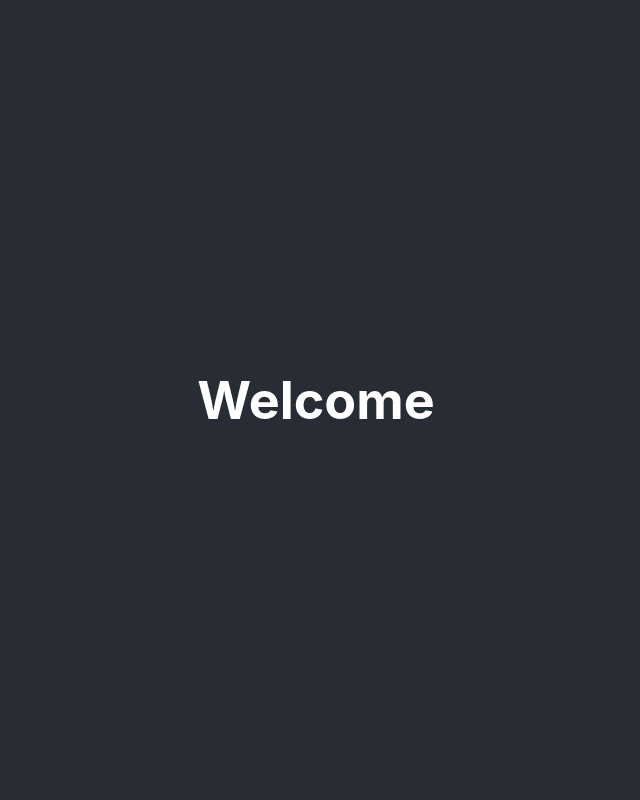
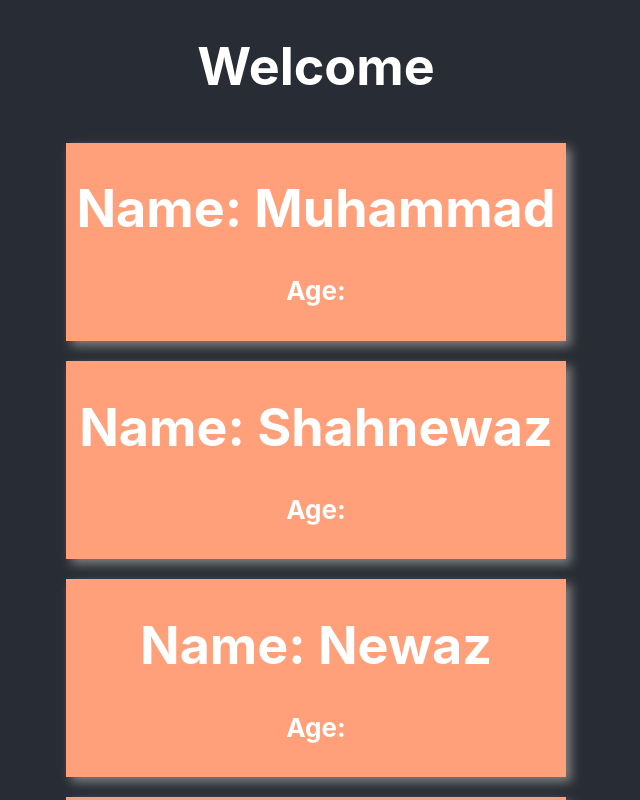
Before and after one commit to mdshahnewaz4767/react-recap-practice, a React (Create React App) app: page / in a window 1280 px wide. Shown: the top 800 px of the page, without its empty margins (324-964 px from the left). Built offline with nearby package versions, Linux system fonts and the light colour scheme.

Commit message:
simple update

```diff
--- a/src/App.js
+++ b/src/App.js
@@ -1,4 +1,4 @@
-import logo from './logo.svg';
+// import logo from './logo.svg'; //For logo
 import './App.css';
 
 function App() {
@@ -6,9 +6,36 @@ function App() {
     <div className="App">
       <header className="App-header">
         <h1>Welcome</h1>
+        <Area name={peoples[0]}></Area>
+        <Area name={peoples[1]}></Area>
+        <Area name={peoples[2]}></Area>
+        <Area name={peoples[3]}></Area>
+        <Area name={peoples[4]}></Area>
       </header>
     </div>
   );
 }
+// const persons = {name: 'Shahnewaz', age: 20};
+
+// const {name, age} = persons;
+//Array Destructuring
+const peoples = ['Muhammad', 'Shahnewaz', 'Newaz', 'Khondokar', 'Shahriar'];
+
+// const singlePeople = peoples.map(people => people);
+
+function Area(props){
+  const areaStyle = {
+    backgroundColor: 'lightsalmon',
+    boxShadow: '5px 5px 10px gray',
+    width: '500px',
+    margin: '10px'
+  }
+  return (
+    <div style = {areaStyle}>
+      <h1>Name: {props.name}</h1>
+      <h4>Age: </h4>
+    </div>
+  )
+}
 
 export default App;
```
